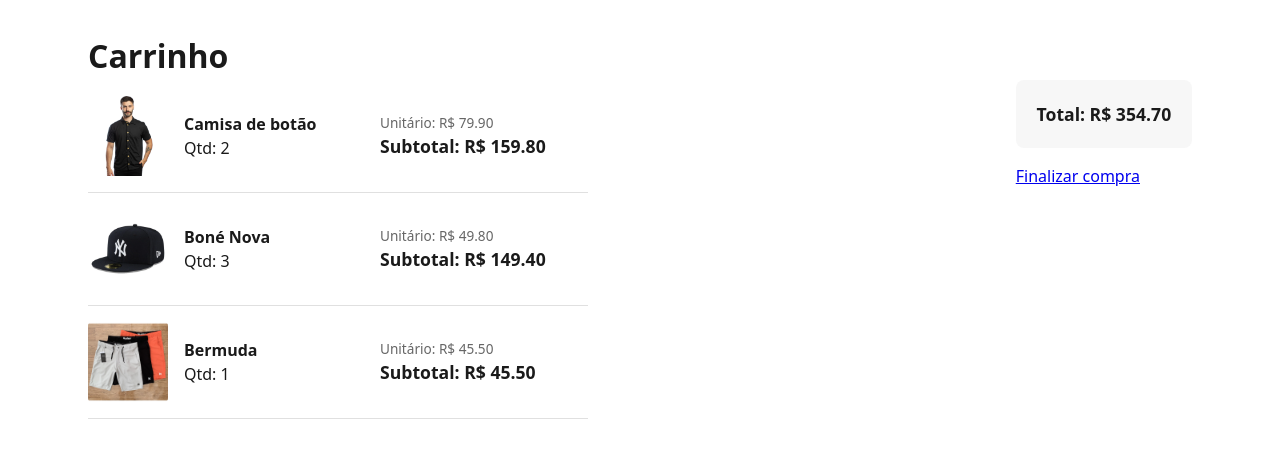
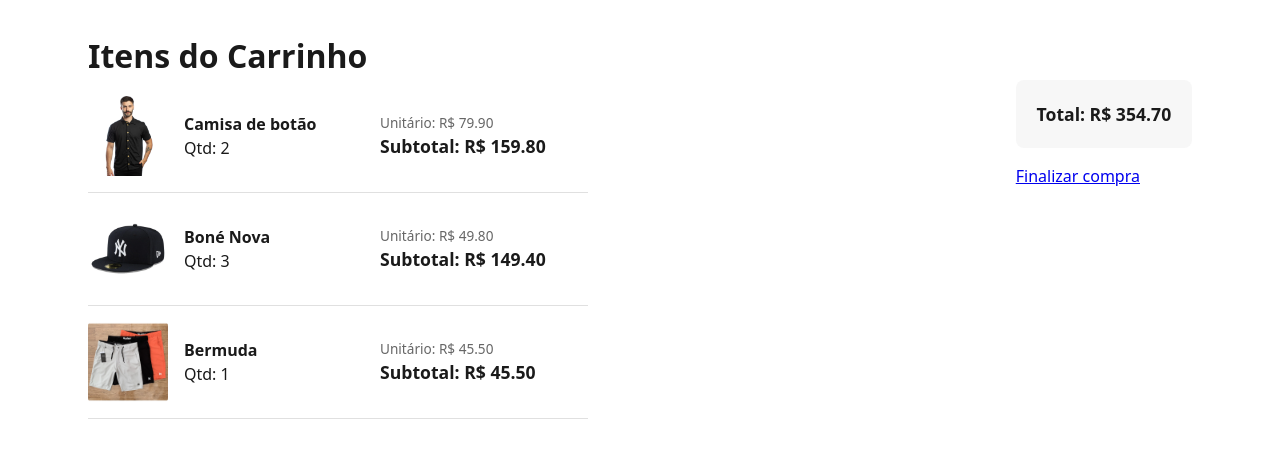
Before and after one commit to FranciscoOtacilioMachado/FrankStore, a React (Vite) app: page / in a window 1280 px wide. Shown: the top 458 px of the page. Built offline with nearby package versions, Linux system fonts and the light colour scheme.

Commit message:
pequenos ajustes

```diff
--- a/src/pages/Carrinho.jsx
+++ b/src/pages/Carrinho.jsx
@@ -8,7 +8,7 @@ function Carrinho () {
 
     return (
         <main className="pagina-carrinho">
-            <h1> Carrinho</h1>
+            <h1> Itens do Carrinho</h1>
 
             <div className="carrinho-layout">
                 <ul className="lista-produtos">
```
